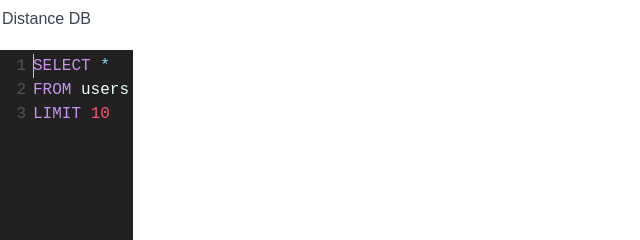
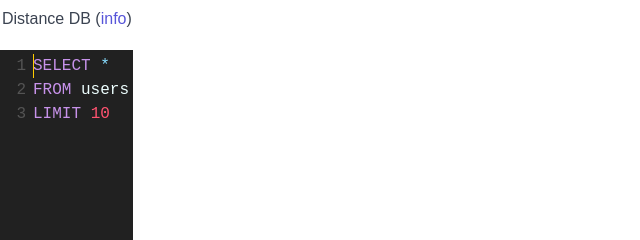
Before and after one commit to Seeker14491/distance-db-frontend, a website built with Parcel: page src/index.html in a window 1280 px wide. Shown: the top 240 px of the page, 0-640 px from the left. Built offline with nearby package versions, Linux system fonts and the light colour scheme; files whose address does not match are found by name; what io-ts, split.js would draw is missing.

Commit message:
Add info link

```diff
--- a/src/index.html
+++ b/src/index.html
@@ -53,7 +53,9 @@
     <body>
         <div id="wrapper">
             <div id="header">
-                <div id="title">Distance DB</div>
+                <div id="title">
+                    Distance DB (<a href="https://github.com/Seeker14491/distance-db-guide/blob/master/README.md">info</a>)
+                </div>
                 <button
                     id="run-query-button"
                     type="button"
```
